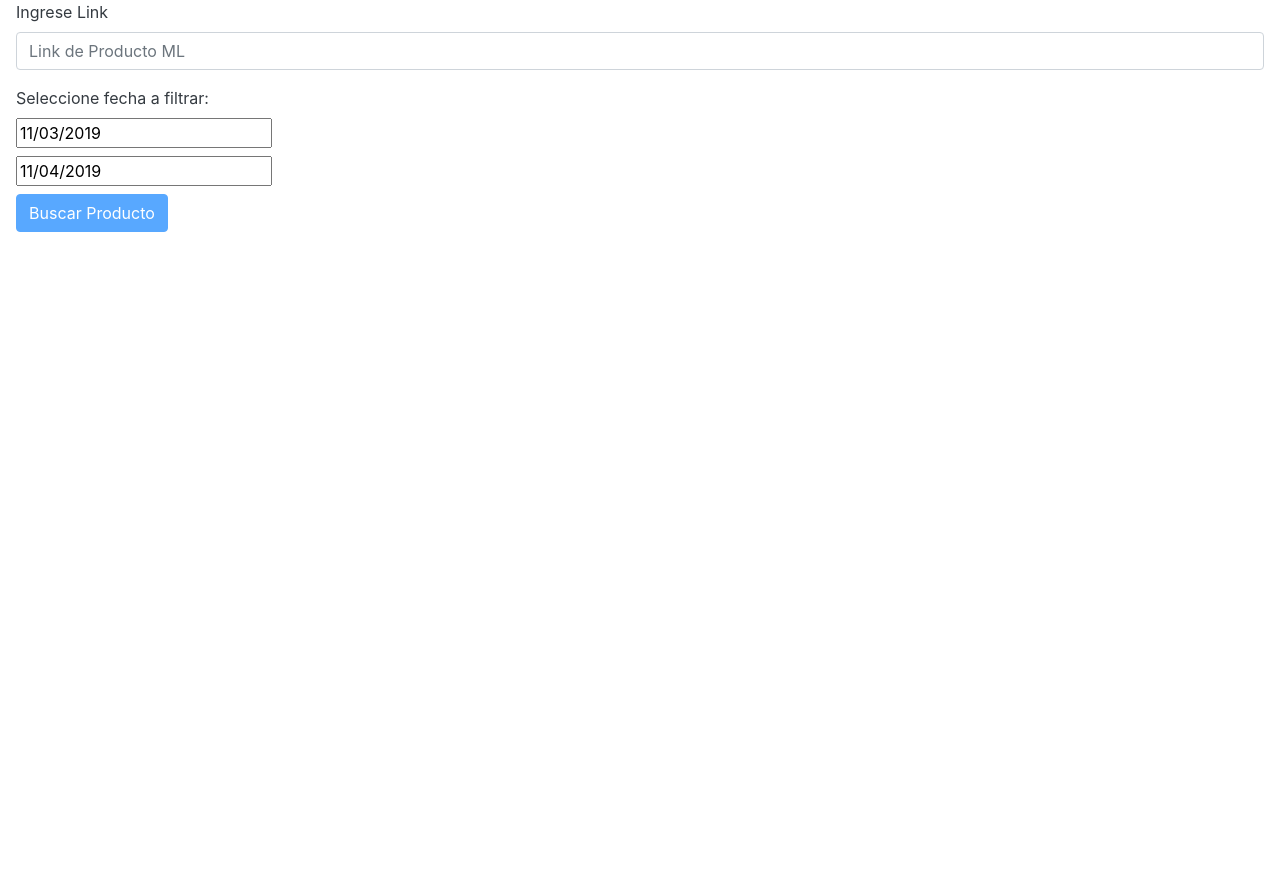
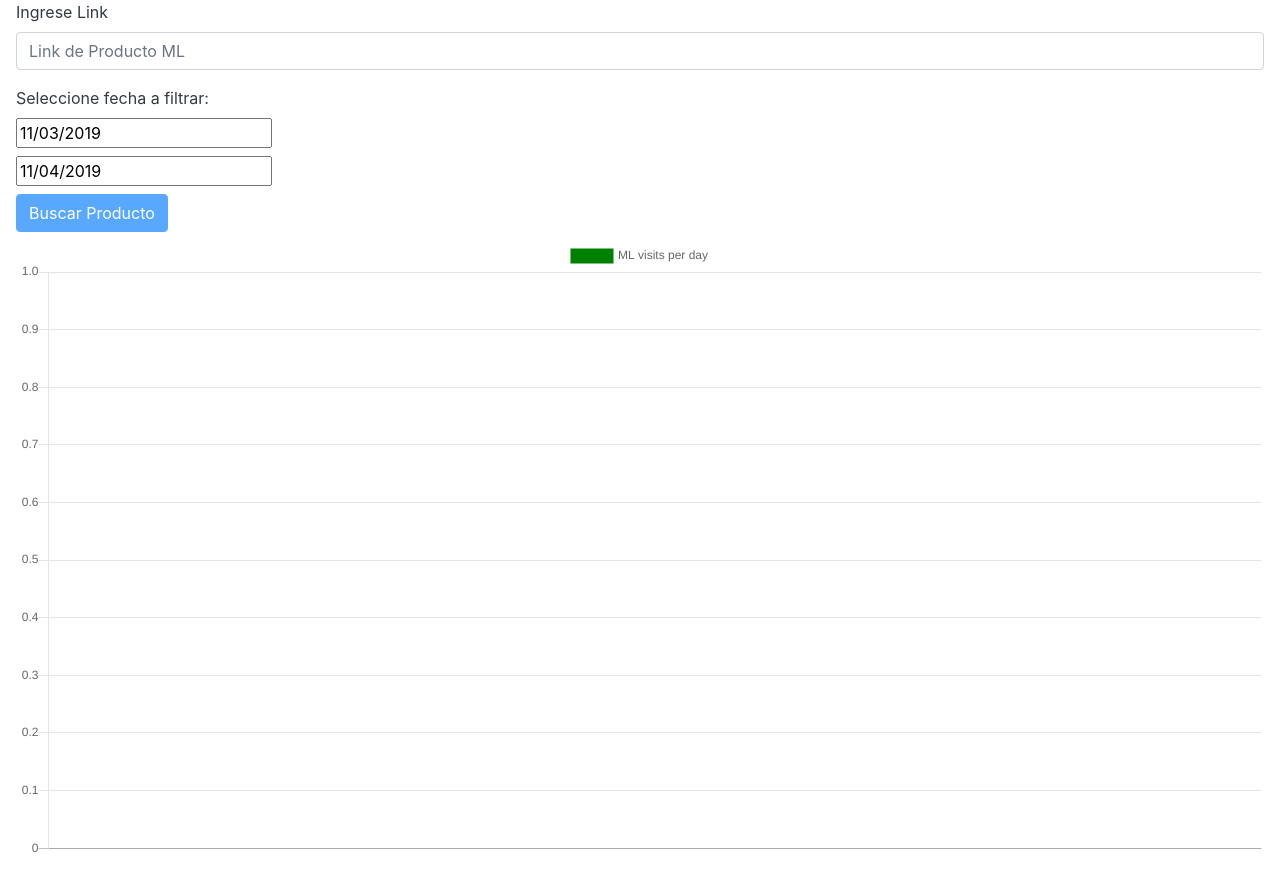
Before and after one commit to enzohorquin/Test-React-Framework, a React (Create React App) app: page / in a window 1280 px wide. Before the commit the page ends 800 px from the top, so only its background shows below. Built offline with nearby package versions, Linux system fonts and the light colour scheme.

Commit message:
Graphic Chart

```diff
--- a/src/components/DateSelector.js
+++ b/src/components/DateSelector.js
@@ -42,7 +42,6 @@ export class DateSelector extends React.Component{
               timeFormat=""
           />
           </div>
-
           </div>
 
 
--- a/src/components/Main.js
+++ b/src/components/Main.js
@@ -4,12 +4,13 @@ import 'bootstrap/dist/js/bootstrap.bundle.min';
 import 'react-datepicker/dist/react-datepicker.css';
 import {Input} from './Input.js';
 import {DateSelector} from './DateSelector.js';
-import {buildUrl} from '../functions.js'
+import {buildUrl,getDates,getVisitas} from '../functions.js'
+import {Line} from 'react-chartjs-2';
 
 export class Main extends Component {
   constructor(){
     super();
-    var last_month = new Date();
+    let last_month = new Date();
     last_month.setMonth(last_month.getMonth()-1);
     this.state = {link:'',
                   startDate:last_month,
@@ -24,11 +25,16 @@ export class Main extends Component {
   }
   handleSubmit = (event) =>{
     event.preventDefault();
+    const CERO = 0;
+    const UNO = 1;
+    const DOS = 2;
+    const TRES = 3;
+    const CUATRO = 4;
 
     try{
-      const link =  this.state.link.split('-', 2);
-      const primera_parte = link[0].split('/',4);
-      const id_producto = primera_parte[3]+link[1];
+      const link =  this.state.link.split('-', DOS);
+      const primera_parte = link[CERO].split('/',CUATRO);
+      const id_producto = primera_parte[TRES]+link[UNO];
       this.getResultados(id_producto)
     }
     catch(err){
@@ -46,9 +52,7 @@ export class Main extends Component {
     return this.state.link !== '';
 }
   handleChangeStart = (event,{value}) => {
-    console.log("ENTRO");
-    console.log("VALOR"+value);
-    console.log("evento"+event);
+
 
   this.setState({startDate:event});
   }
@@ -58,19 +62,20 @@ export class Main extends Component {
 }
 
    getResultados = (id) => {
+
      const THOUSAND= 1000;
      const SIXTY=60;
      const TWENTYFOUR= 24;
      let url = `https://api.mercadolibre.com/items/`+`${id}`+`/visits/time_window`;
-     let dif = this.state.endDate.getTime() - this.state.startDate.getTime(); //Calculo la diferencia de dias
-
+     let dif = this.state.endDate.getTime() - this.state.startDate.getTime(); //The difference between the days is calculated.
      let parameters = {
        last: dif/(THOUSAND*SIXTY*SIXTY*TWENTYFOUR),
        unit: "day",
        ending:new Date (this.state.endDate).toISOString().slice(0, 10).replace('T', ' ')
      };
-     //Junto con la url parcial y los parametros genero la url final para poder hacer el fetch a la API de ML
+     //
 
+     //Calling ML API
   fetch(buildUrl(url, parameters), {
     method: 'GET',
     headers: {
@@ -81,11 +86,24 @@ export class Main extends Component {
       }).then(data => {
           this.setState({resultado:data.results})})
         .catch(err =>{console.log(err)});
+  }
+  render(){
 
-  }
+    //Generating Data for Chart
+    const data = {
+      labels: getDates(this.state.resultado),
+      datasets: [
+        {
+          label: 'ML visits per day',
+          data: getVisitas(this.state.resultado),
+          fill: false,
+          borderColor: 'green'
+        }
+      ]
+    }
 
-  render(){
-    return( <div >
+
+    return(
                   <form className="form-horizontal" onSubmit={this.handleSubmit} onChange={this.handleChange}>
 
                   <div className="form-group mx-sm-3 mb-2">
@@ -105,9 +123,12 @@ export class Main extends Component {
                      <div className="form-group mx-sm-3 mb-2">
                         <input  className="btn btn-primary" type="submit" disabled = {!this.noErrors()}value="Buscar Producto"/>
                      </div>
+                     <div className= "form-group mx-sm-3 mb-2">
+                      <Line data={data}/>
+                    </div>
 
                     </form>
-              </div>)
+              )
   }
 }
 export default Main;
--- a/src/functions.js
+++ b/src/functions.js
@@ -1,3 +1,5 @@
+
+//With this function, the URL is generated to call ML API
 export const buildUrl = (url, parameters) =>{
   var qs = "";
   for(var key in parameters) {
@@ -5,8 +7,26 @@ export const buildUrl = (url, parameters) =>{
     qs += encodeURIComponent(key) + "=" + encodeURIComponent(value) + "&";
   }
   if (qs.length > 0){
-    qs = qs.substring(0, qs.length-1); //chop off last "&"
+    qs = qs.substring(0, qs.length-1); //
     url = url + "?" + qs;
   }
   return url;
 }
+
+//Obtain Dates from array
+export const getDates = (array) => {
+  let result = [];
+  for(let i=0; i < array.length; i++){
+    result.push(new Date(array[i].date).toISOString().slice(0, 10).replace('T', ' '))
+  }
+  return result;
+}
+
+//Obtain product visits from array
+export const getVisitas = (array) => {
+  let result = [];
+  for(let i=0; i < array.length; i++){
+    result.push(array[i].total);
+  }
+  return result;
+}
```
